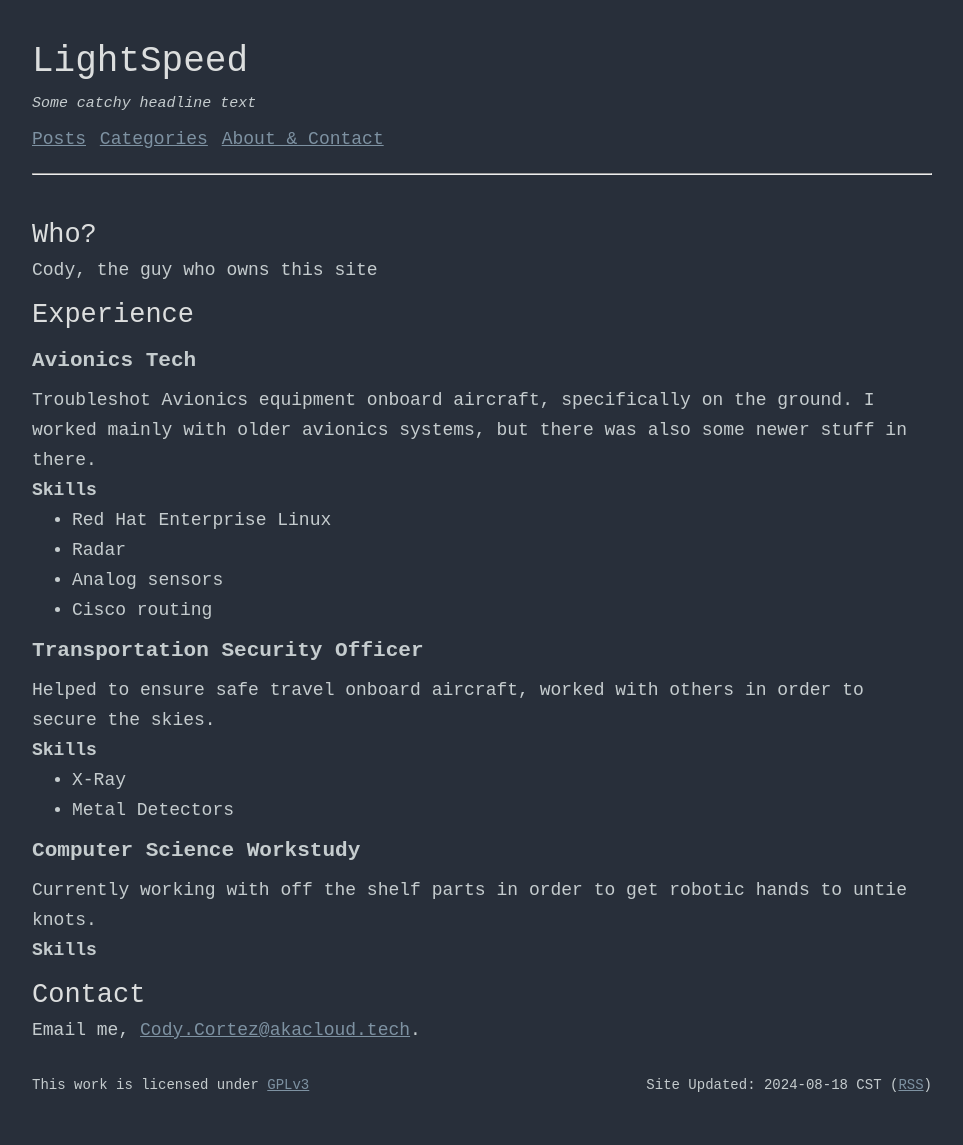
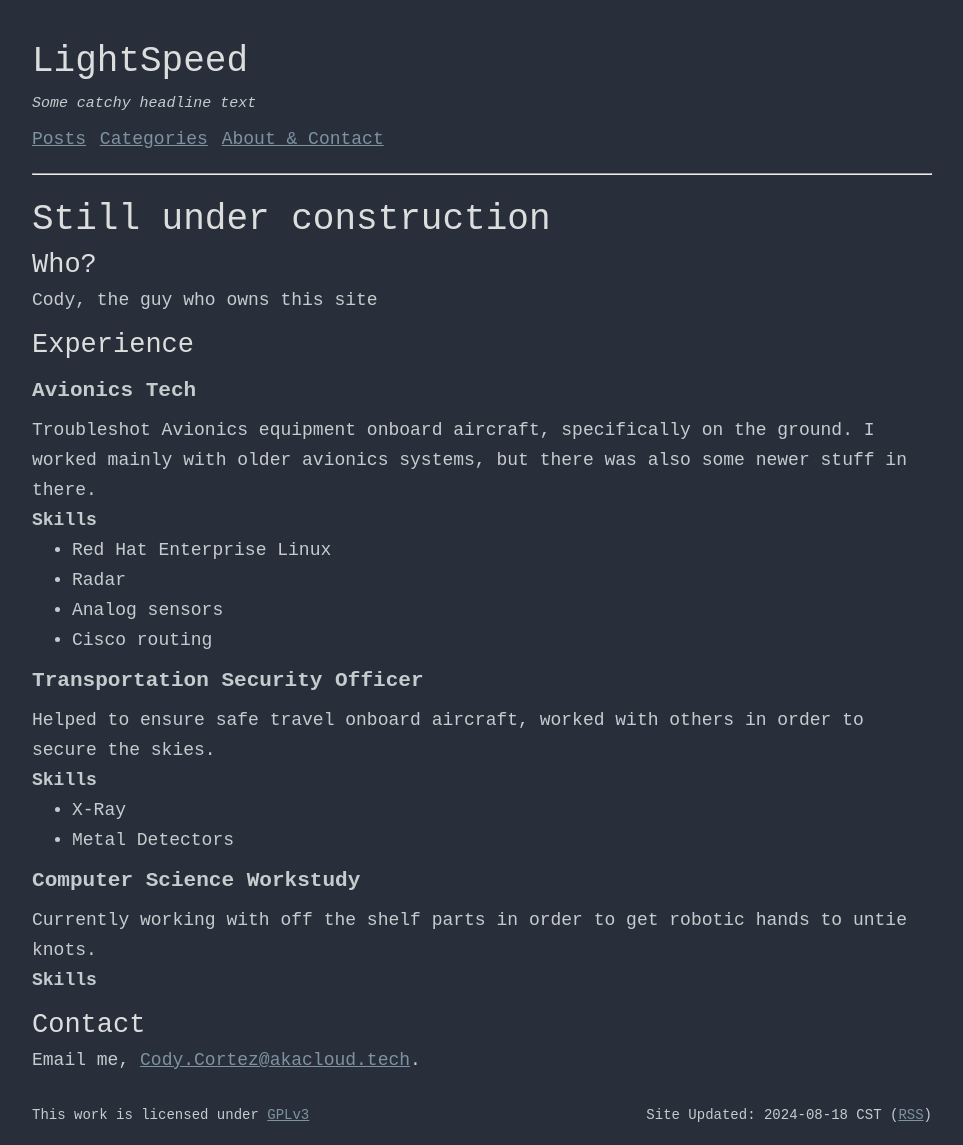
Before and after one commit to SmolKaede/SmolKaede.github.io, a Jekyll site: the page built from index.md, in a window 1280 px wide. Shown: the whole page, without its empty margins (158-1121 px from the left). Built offline with Jekyll 4.4.1, drawn with Linux system fonts in a browser that asks for light colours; before the commit the page ends 1115 px from its top, so only the background shows below that.

Commit message:
Under construction warning

```diff
--- a/index.md
+++ b/index.md
@@ -2,6 +2,8 @@
 layout: default
 title: About
 ---
+
+# Still under construction
 
 ## Who?
 Cody, the guy who owns this site
```
